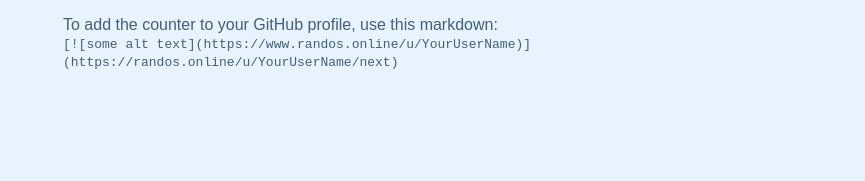
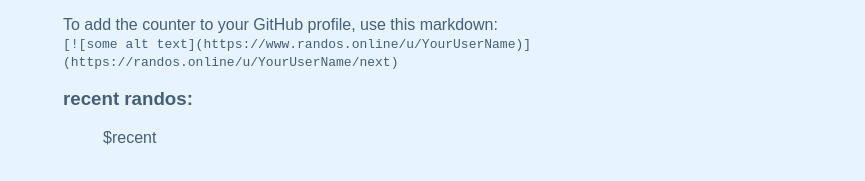
Before and after one commit to pmn/randos.online, a plain HTML site: page src/index.html in a window 1280 px wide. Shown: the part 105-286 px from the top of the page, 261-1126 px from the left. Drawn offline with Linux system fonts and the light colour scheme; grey boxes are pictures that could not be loaded.

Commit message:
add recent randos to the landing page

```diff
--- a/src/index.html
+++ b/src/index.html
@@ -30,6 +30,12 @@
                 [![some alt text](https://www.randos.online/u/YourUserName)](https://randos.online/u/YourUserName/next)
             </code>
         </div>
+        <div class="recent">
+            <h3>recent randos:</h3>
+            <ul>
+                $recent
+            </ul>
+        </div>
     </div>
     <div class="github_banner">
         <a href="https://github.com/pmn/randos"><img width="149" height="149" src="https://github.blog/wp-content/uploads/2008/12/forkme_right_darkblue_121621.png?resize=149%2C149" class="attachment-full size-full" alt="Fork me on GitHub" data-recalc-dims="1"></a>
```
Also changed, not shown: 1 other file.
